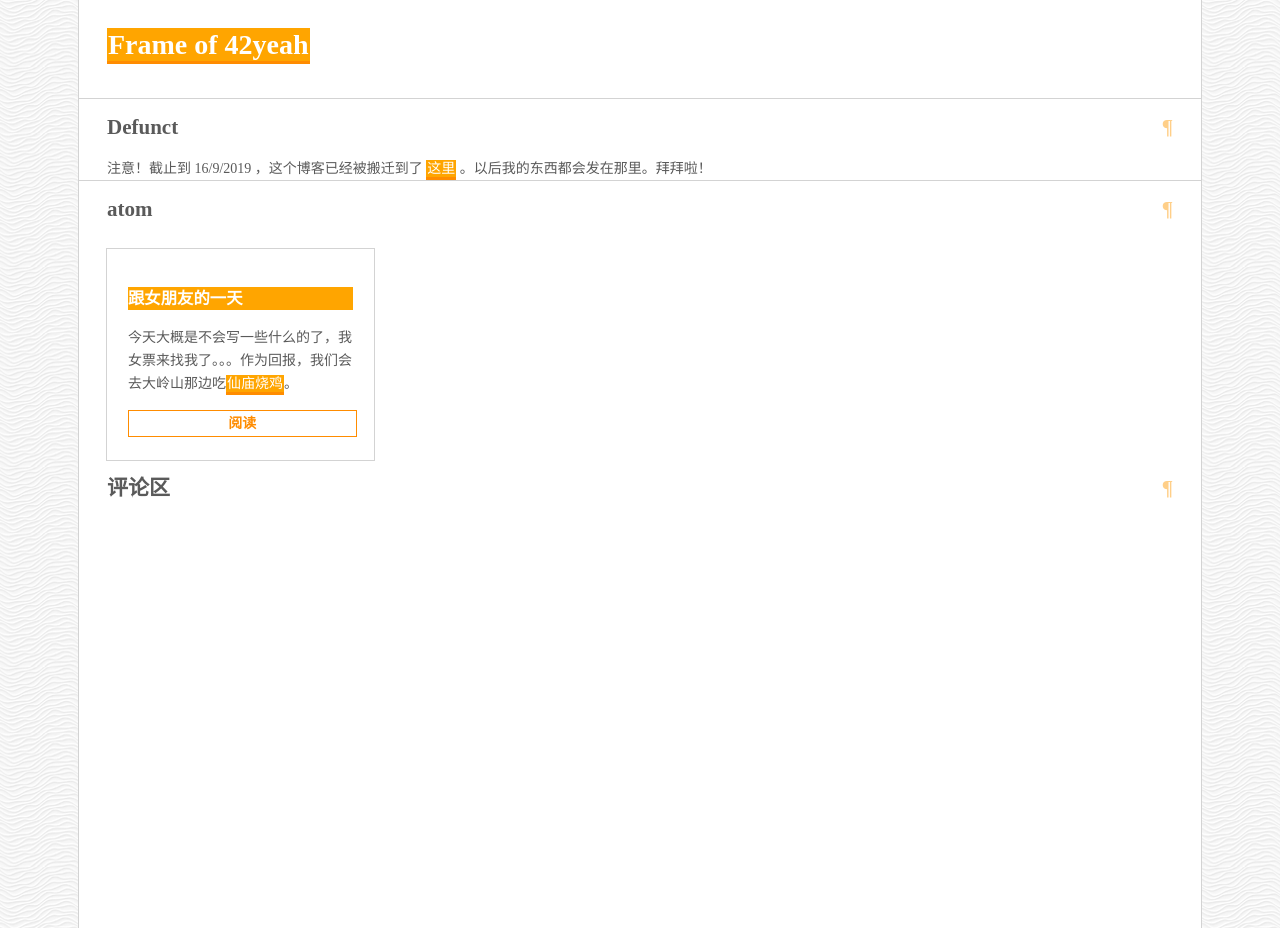
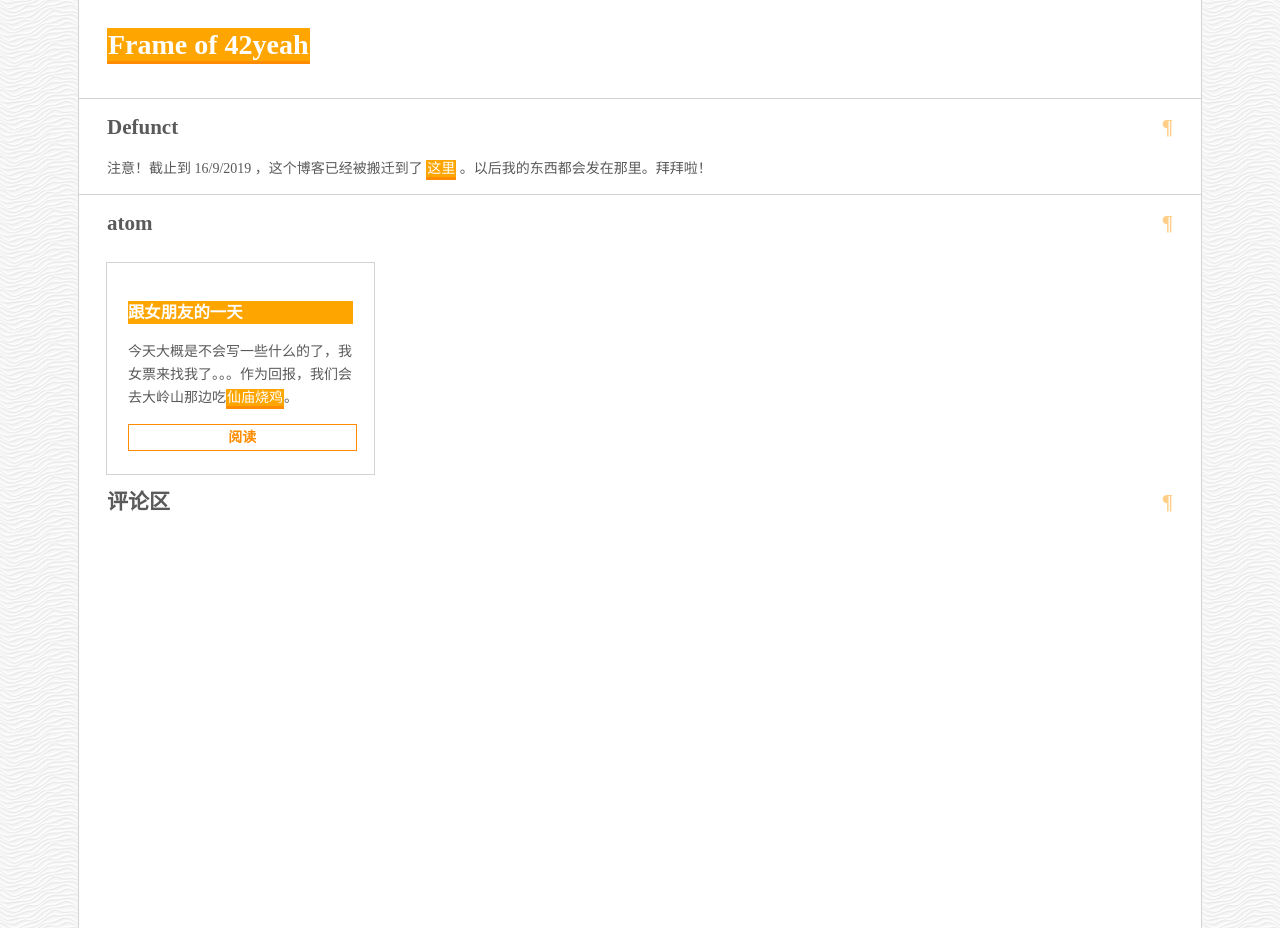
Before and after one commit to POTION4/potion4.github.io, a Jekyll site: the page built from _category/atom.md, in a window 1280 px wide. Built offline with Jekyll 4.4.1, drawn with Linux system fonts in a browser that asks for light colours; some web fonts are replaced; comment, search, counter and statistics services are not loaded.

Commit message:
Added margin so the message wont be so devastating

```diff
--- a/_includes/translator.html
+++ b/_includes/translator.html
@@ -1,3 +1,3 @@
-<div>
+<div class="mb-1">
   注意！截止到 16/9/2019 ，这个博客已经被搬迁到了 <a href="https://frame.42yeah.casa">这里</a> 。以后我的东西都会发在那里。拜拜啦！
 </div>
```
